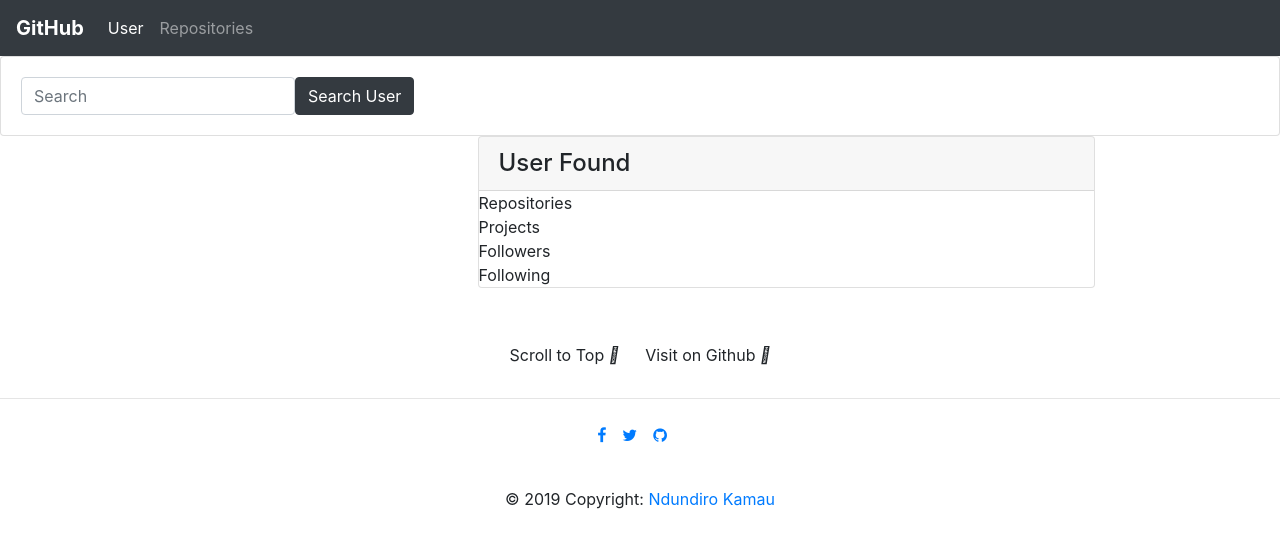
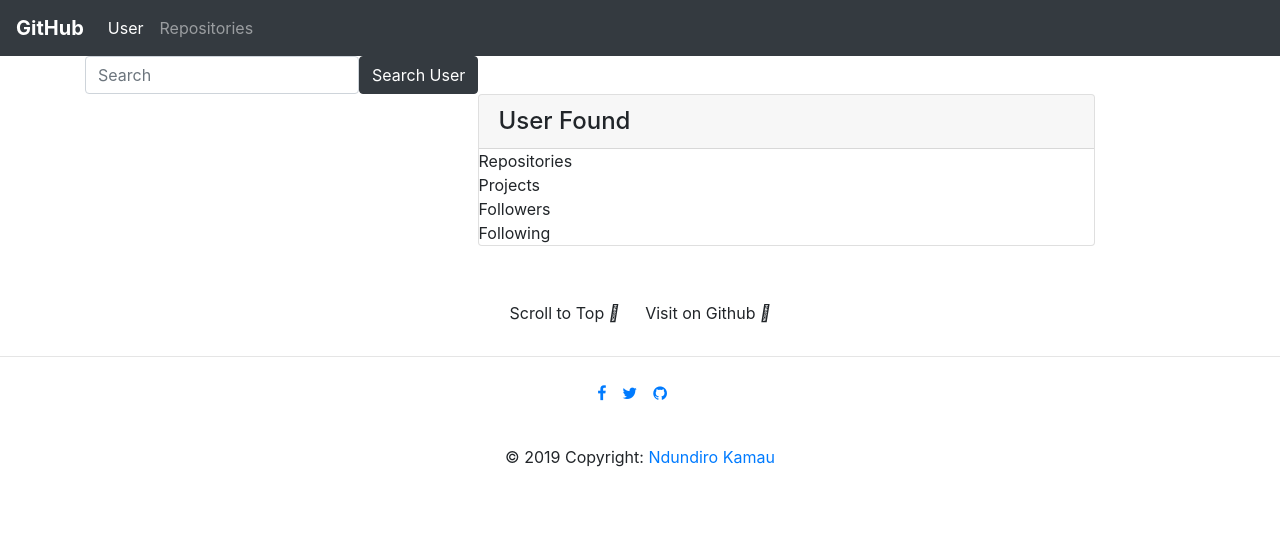
Before and after one commit to Ndundiro/Github-API, an Angular app: page /main-page in a window 1280 px wide. Shown: the top 548 px of the page. Built offline with nearby package versions, Linux system fonts and the light colour scheme.

Commit message:
Adds styling to the input search form.

```diff
--- a/src/app/input-search-form/input-search-form.component.html
+++ b/src/app/input-search-form/input-search-form.component.html
@@ -4,14 +4,14 @@
   </form> -->
 
 
-  <div class="m-20">
-    <div class="card">
-        <div class="card-body">
+  <div class="container mb-20">
+    <!-- <div class="card "> -->
+        <!-- <div class="card-body "> -->
             <form class="form-inline">
                 <input type="text" class="form-control mr-10" placeholder="Search" name="searchTerm" [(ngModel)]="searchTerm">
                 <button type="submit" class="btn btn-dark" (click)="search()">Search User</button>
                 <!-- <button type="submit" class="btn btn-dark" (click)="search()">Search Repos</button> -->
             </form>
-        </div>
-    </div>
+        <!-- </div> -->
+    <!-- </div>  -->
 </div>
```
